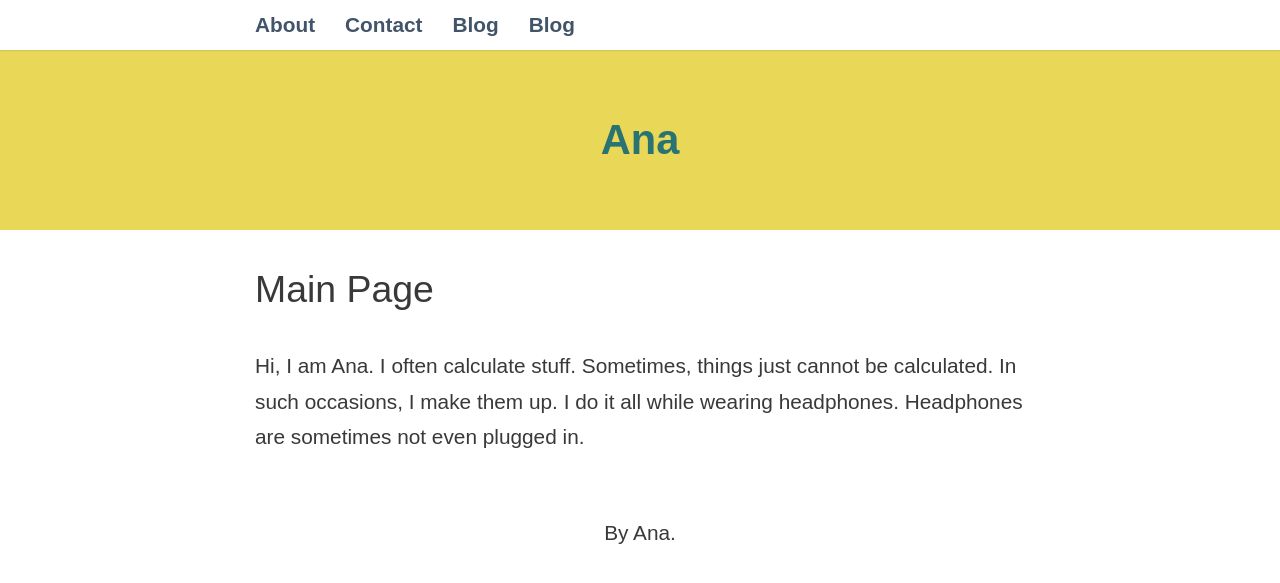
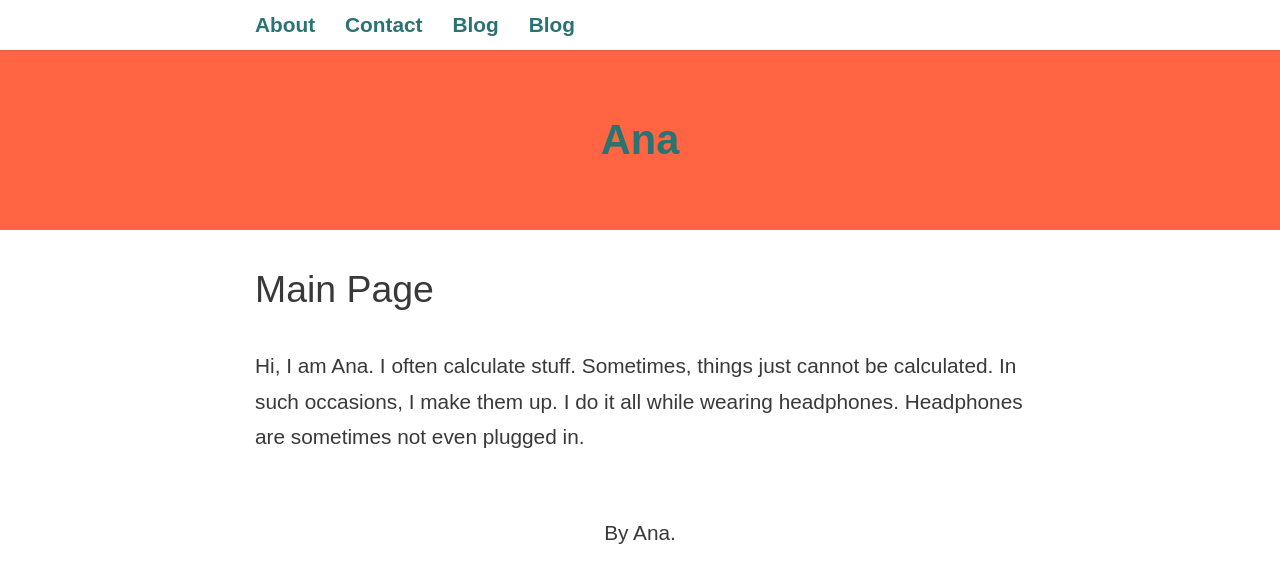
Before and after one commit to electro-swing/electro-swing.github.io, a Jekyll site: the page built from index.html, in a window 1280 px wide. Shown: the top 583 px of the page. Built offline with Jekyll 4.4.1, drawn with Linux system fonts in a browser that asks for light colours; some web fonts are replaced.

Commit message:
Update _base.scss

```diff
--- a/_sass/_base.scss
+++ b/_sass/_base.scss
@@ -2,12 +2,12 @@ $content-width: 800px;
 $main: #297373;
 $font-style: 'Ariel', sans-serif;
 $font-color: #3a3838;
-$link-color: #425469;
+$link-color: #297373;
 $link-hover-color: $main;
 $heading-font: 'Ariel', sans-serif;
 $heading-font-color: #3a3838;
 $light: #E7EDF4;
-$header: #E9D758;
+$header: #FF6542;
 
 *,
 *::before,
```
